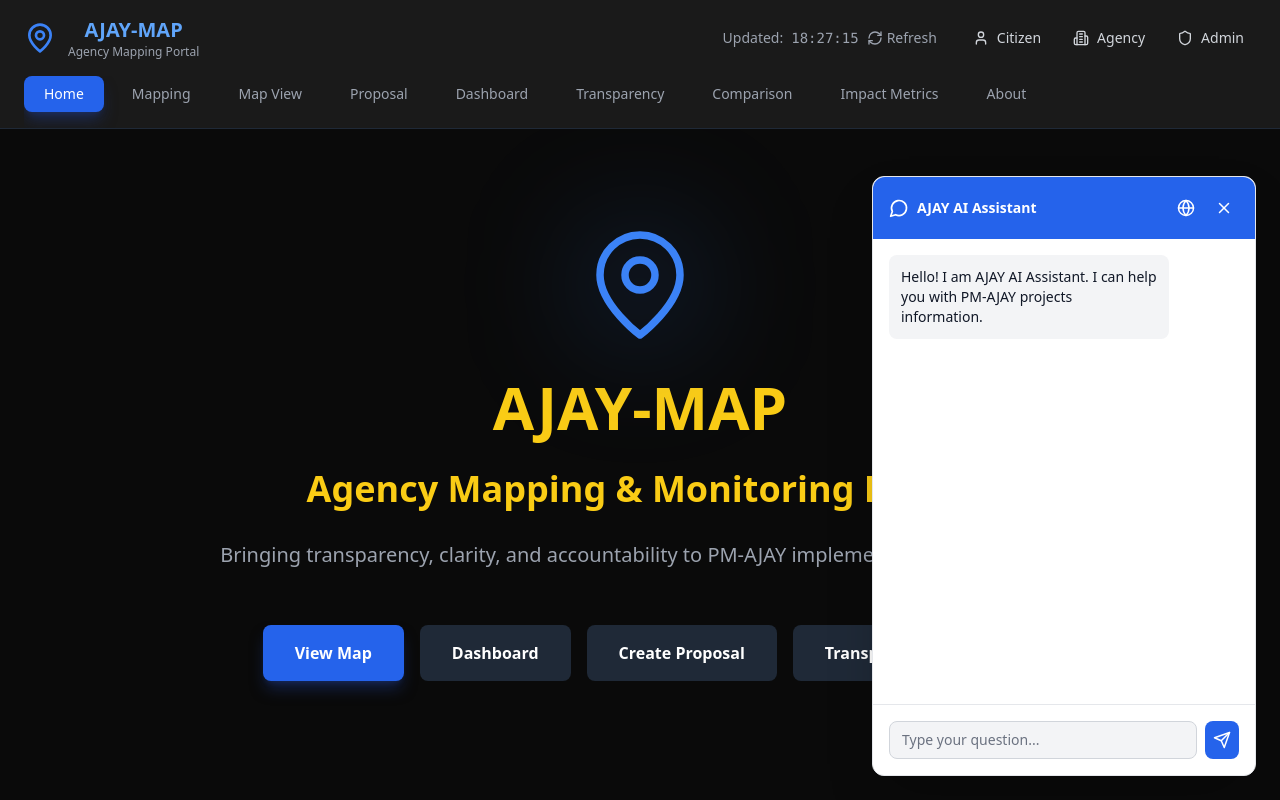
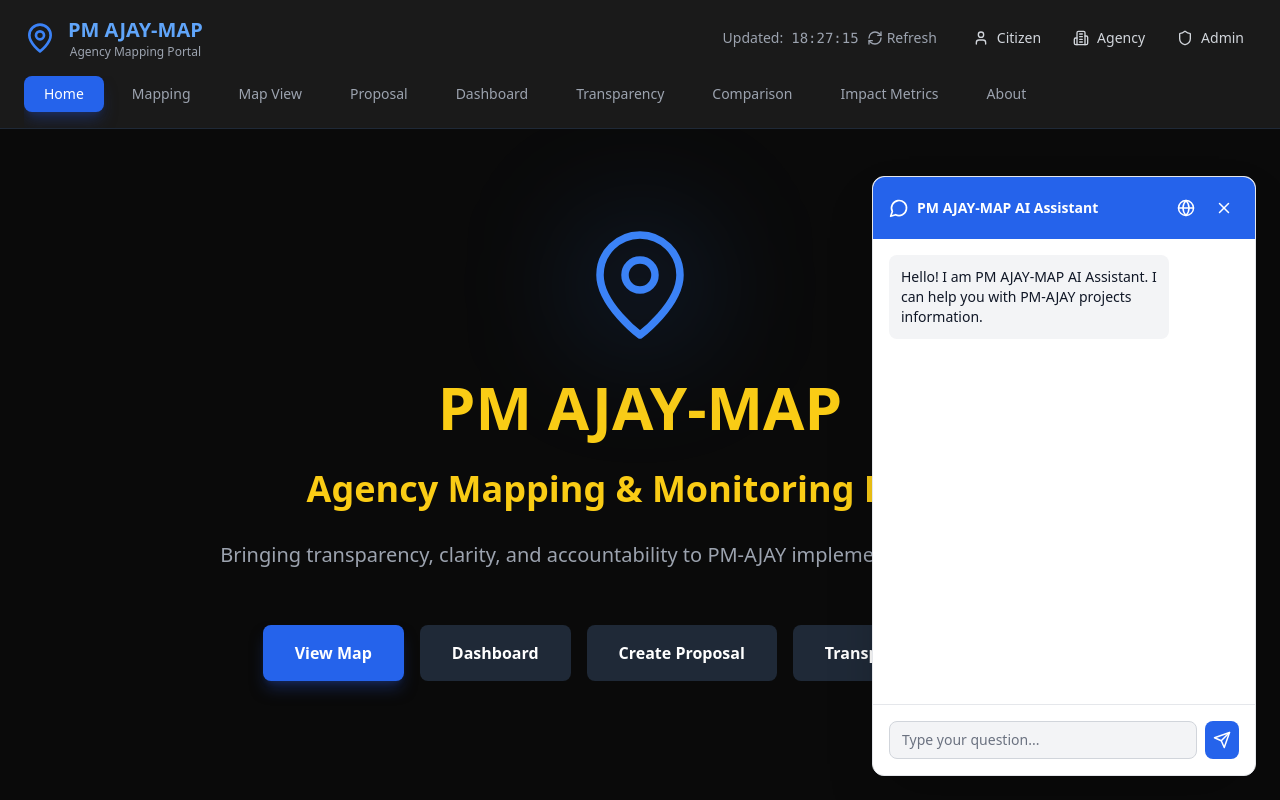
Before and after one commit to aaron43210/PMAJAY-MAPPING-PORTAL, a React (Vite) app: page / in a window 1280 px wide. Both pictures are taken after a click on the button 1228 px from the left and 748 px from the top of the page. Shown: the top 800 px of the page. Built offline with nearby package versions, Linux system fonts and the light colour scheme.

Commit message:
Updated Layout.tsx

```diff
--- a/src/components/AIChatbot.tsx
+++ b/src/components/AIChatbot.tsx
@@ -7,7 +7,7 @@ export default function AIChatbot() {
   const [language, setLanguage] = useState<'en' | 'hi'>('en');
   const [messages, setMessages] = useState<Array<{ role: 'user' | 'bot'; content: string }>>([{
     role: 'bot',
-    content: language === 'en' ? 'Hello! I am AJAY AI Assistant. I can help you with PM-AJAY projects information.' : 'नमस्ते! मैं AJAY AI सहायक हूं।',
+    content: language === 'en' ? 'Hello! I am PM AJAY-MAP AI Assistant. I can help you with PM-AJAY projects information.' : 'नमस्ते! मैं PM AJAY-MAP AI सहायक हूं।',
   }]);
   const [input, setInput] = useState('');
 
@@ -35,7 +35,7 @@ export default function AIChatbot() {
           <div className="bg-blue-600 dark:bg-blue-500 p-4 rounded-t-xl flex items-center justify-between">
             <div className="flex items-center gap-2">
               <MessageCircle size={20} className="text-white" />
-              <div><h3 className="text-white font-semibold text-sm">AJAY AI Assistant</h3></div>
+              <div><h3 className="text-white font-semibold text-sm">PM AJAY-MAP AI Assistant</h3></div>
             </div>
             <div className="flex items-center gap-2">
               <button onClick={() => setLanguage(language === 'en' ? 'hi' : 'en')}
--- a/src/components/Layout.tsx
+++ b/src/components/Layout.tsx
@@ -60,7 +60,7 @@ export default function Layout({ children, currentPage, onNavigate }: LayoutProp
             >
               <MapPin size={32} className="text-blue-500" />
               <div className="hidden sm:block">
-                <h1 className="text-xl font-bold text-blue-400">AJAY-MAP</h1>
+                <h1 className="text-xl font-bold text-blue-400">PM AJAY-MAP</h1>
                 <p className="text-xs text-gray-400">Agency Mapping Portal</p>
               </div>
             </button>
--- a/src/pages/HomePage.tsx
+++ b/src/pages/HomePage.tsx
@@ -74,7 +74,7 @@ export default function HomePage({ onNavigate }: HomePageProps) {
         </div>
 
         <h1 className="text-4xl sm:text-5xl lg:text-6xl font-bold text-yellow-400">
-          AJAY-MAP
+          PM AJAY-MAP
         </h1>
 
         <h2 className="text-2xl sm:text-3xl lg:text-4xl font-semibold text-yellow-400 px-4">
```
